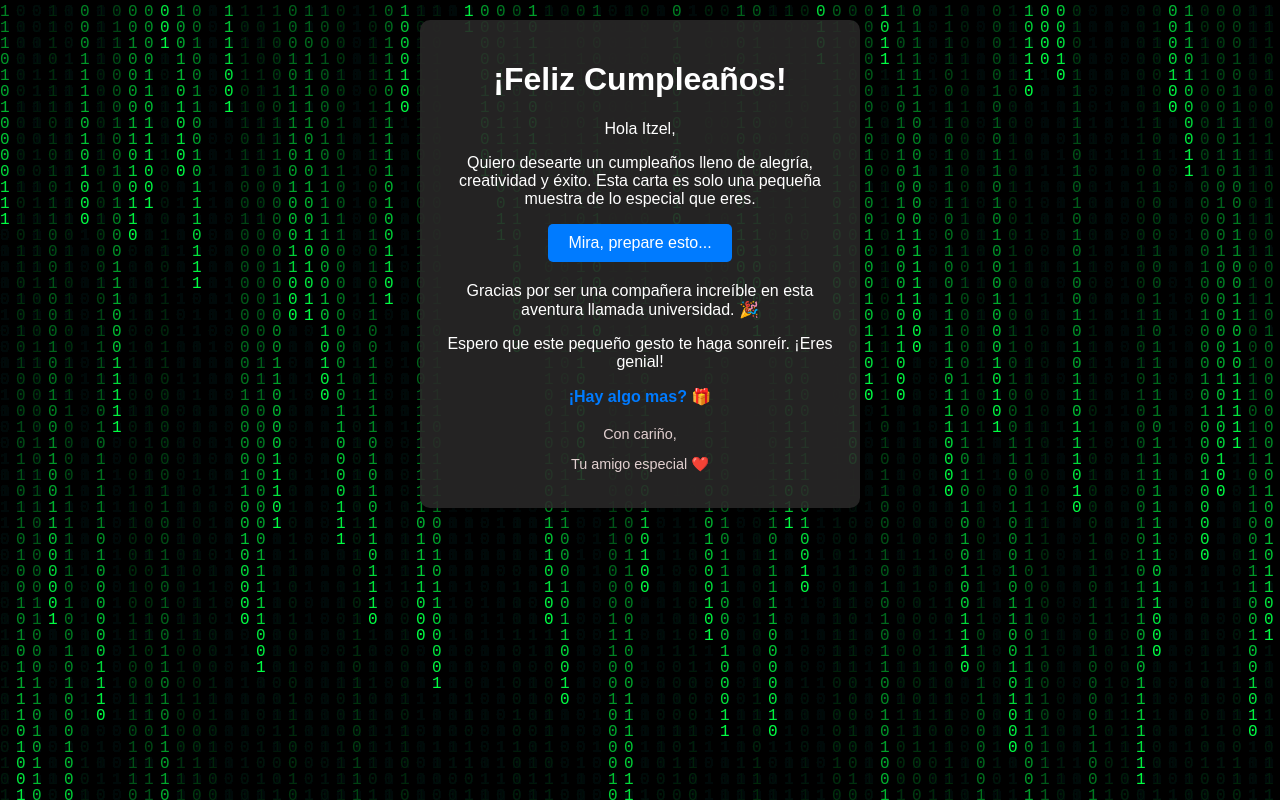
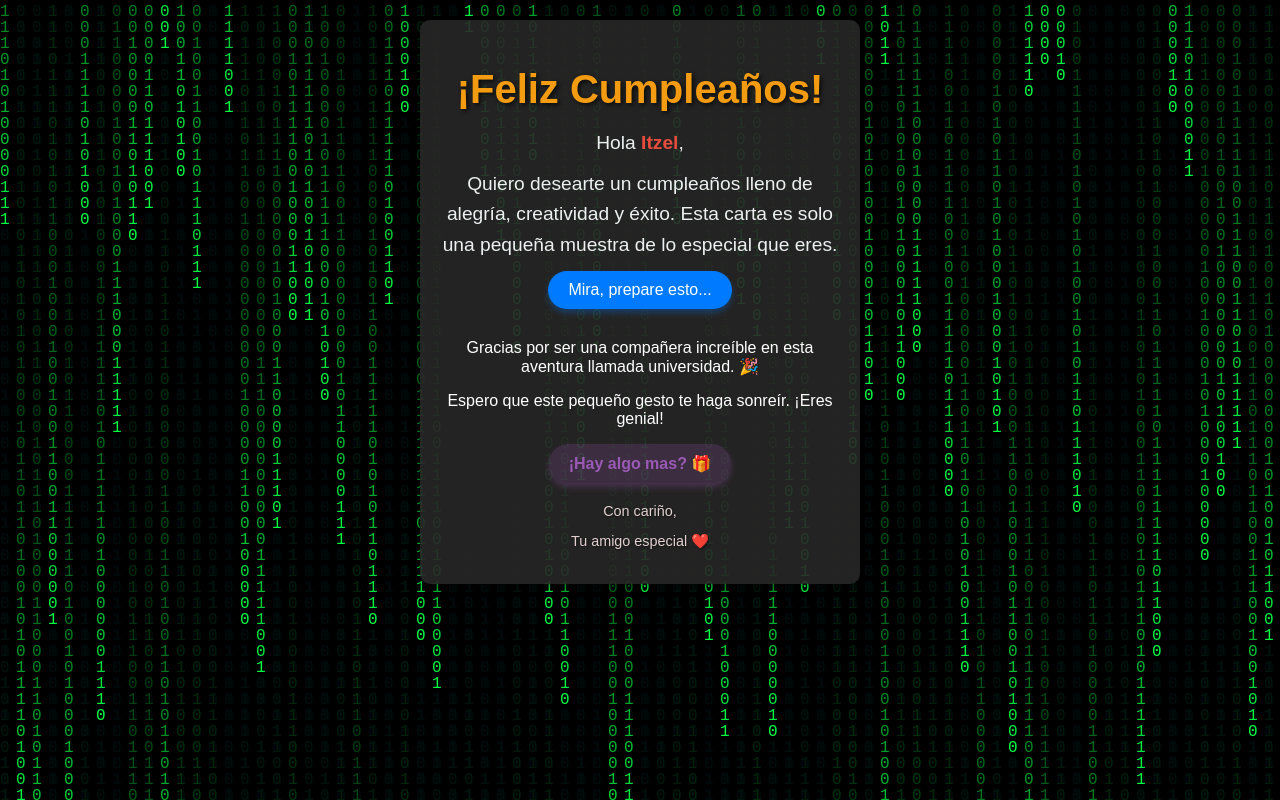
Before and after one commit to erick949/Carta_especial, a plain HTML site: page index.html in a window 1280 px wide. Both pictures are taken after a click on the button "Mira, prepare esto...". Drawn offline with Linux system fonts and the light colour scheme.

Commit message:
Update styles.css
cambiamos los estilos y diseño de botones de index

```diff
--- a/styles.css
+++ b/styles.css
@@ -32,44 +32,66 @@ body, html {
     margin: 20px auto;
 }
 
+/* Título */
+.title {
+    font-size: 2.5rem;
+    margin-bottom: 1rem;
+    color: #f39c12;
+    text-shadow: 2px 2px 4px rgba(0, 0, 0, 0.7);
+}
+
+/* Texto general */
+.message {
+    font-size: 1.2rem;
+    margin: 10px 0;
+    color: #ecf0f1;
+    line-height: 1.6;
+}
+
+.name {
+    font-weight: bold;
+    color: #e74c3c;
+}
+
+/* Botón revelar */
+.reveal-button {
+    background-color: #007bff;
+    color: #ffffff;
+    border: none;
+    border-radius: 25px;
+    padding: 10px 20px;
+    font-size: 1rem;
+    cursor: pointer;
+    transition: all 0.3s;
+    box-shadow: 0 4px 6px rgba(0, 123, 255, 0.3);
+}
+
+.reveal-button:hover {
+    background-color: #0056b3;
+    box-shadow: 0 6px 10px rgba(0, 86, 179, 0.5);
+    transform: scale(1.05);
+}
+
+/* Mensaje secreto */
 .hidden {
     display: none;
 }
 
-.reveal-button {
-    background-color: #007bff;
-    color: #ffffff;
-    border: none;
-    border-radius: 5px;
-    padding: 10px 20px;
-    font-size: 1rem;
-    cursor: pointer;
-    transition: background-color 0.3s;
+#secret-message {
+    margin-top: 30px;
+    animation: fadeIn 0.8s ease-in-out;
 }
 
-.reveal-button:hover {
-    background-color: #0056b3;
+@keyframes fadeIn {
+    from {
+        opacity: 0;
+    }
+    to {
+        opacity: 1;
+    }
 }
 
-.surprise-link {
-    color: #007bff;
-    text-decoration: none;
-    font-weight: bold;
-}
-
-.surprise-link:hover {
-    text-decoration: underline;
-}
-
-footer {
-    margin-top: 20px;
-    color: #e2d0d0;
-    font-size: 0.9rem;
-}
-.hidden {
-    display: none;
-}
-
+/* Letras */
 .lyrics {
     margin-top: 20px;
     font-size: 1.2em;
@@ -117,3 +139,30 @@ footer {
     color: cyan;
     font-weight: bold;
 }
+
+/* Enlace sorpresa */
+.surprise-link {
+    color: #9b59b6;
+    background: rgba(155, 89, 182, 0.2);
+    padding: 10px 20px;
+    text-decoration: none;
+    font-weight: bold;
+    border-radius: 25px;
+    display: inline-block;
+    transition: all 0.3s;
+    box-shadow: 0 4px 6px rgba(155, 89, 182, 0.3);
+}
+
+.surprise-link:hover {
+    background: #8e44ad;
+    color: #ffffff;
+    box-shadow: 0 6px 10px rgba(142, 68, 173, 0.5);
+}
+
+/* Pie de página */
+footer {
+    margin-top: 20px;
+    color: #e2d0d0;
+    font-size: 0.9rem;
+    text-shadow: 1px 1px 2px rgba(0, 0, 0, 0.5);
+}
```
